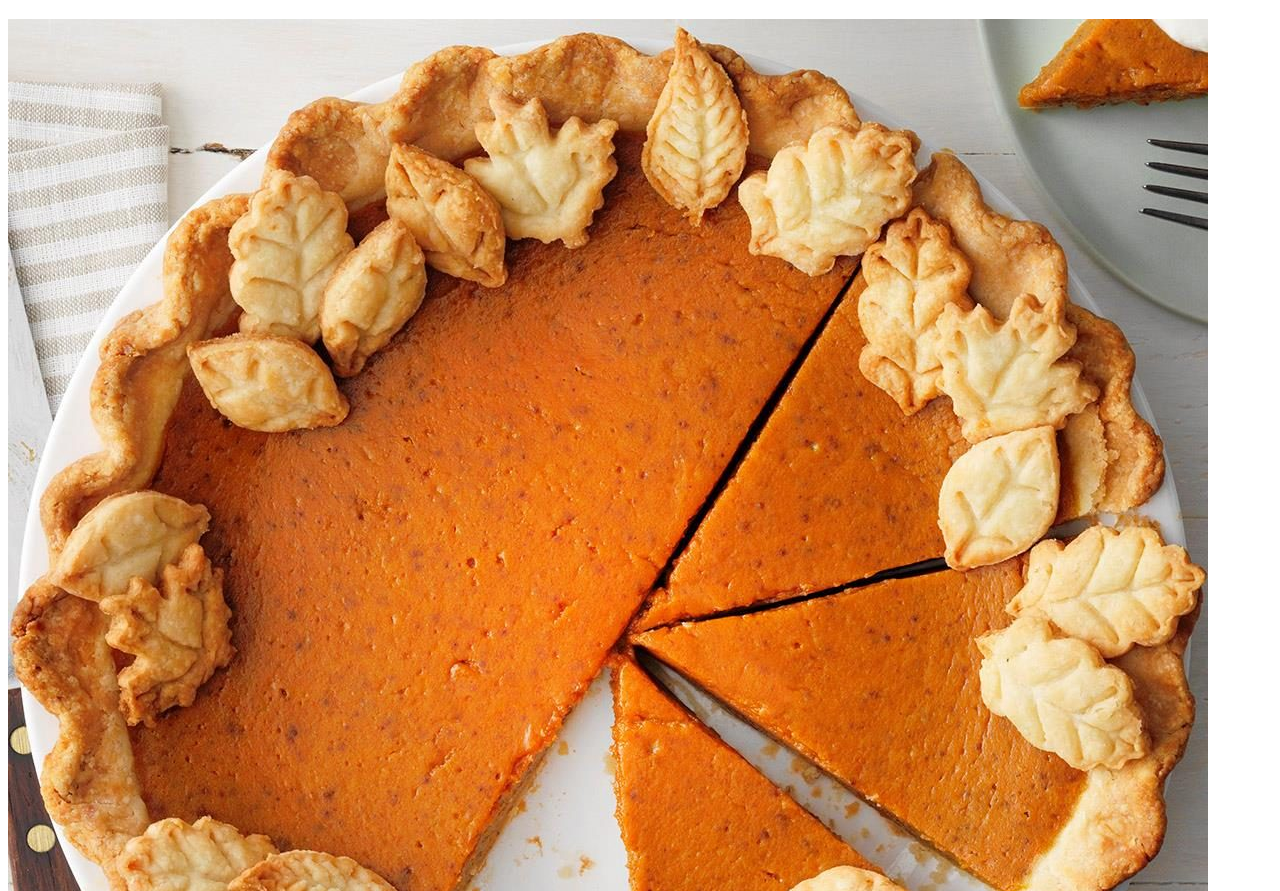
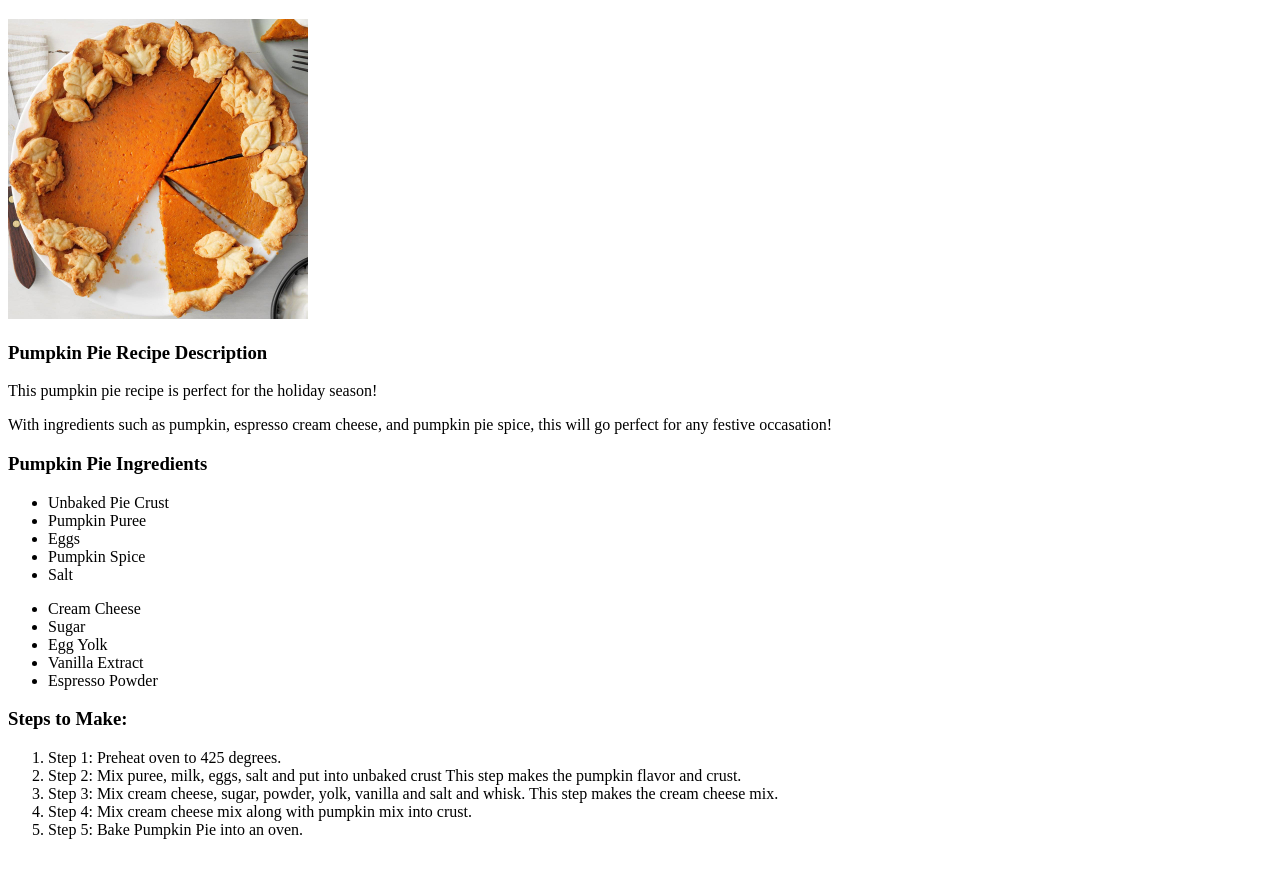
Before and after one commit to khairullah7/odin-recipes, a plain HTML site: page thanskgiving.html in a window 1280 px wide. Shown: the part 61-952 px from the top of the page. After the commit the page ends 916 px from the top, so only its background shows below. Drawn offline with Linux system fonts and the light colour scheme.

Commit message:
Added additional info to thanksgiving page

```diff
--- a/thanskgiving.html
+++ b/thanskgiving.html
@@ -6,6 +6,42 @@
   </head>
   <body>
     <h1>Pumpkin Pie</h1>
-    <img src="img/pumpkinpie.jpeg" alt="Pumpkin Pie Picture">
+    <img src="img/pumpkinpie.jpeg" alt="Pumpkin Pie Picture" height="300" width="300">
+
+    <h3>Pumpkin Pie Recipe Description</h3>
+    <p>This pumpkin pie recipe is perfect for the holiday season!</p>
+    <p>With ingredients such as pumpkin, espresso cream cheese, and pumpkin pie
+    spice, this will go perfect for any festive occasation! </p>
+
+    <h3>Pumpkin Pie Ingredients</h3>
+    <ul>
+      <li>Unbaked Pie Crust</li>
+      <li>Pumpkin Puree</li>
+      <li>Eggs</li>
+      <li>Pumpkin Spice</li>
+      <li>Salt</li>
+    </ul>
+
+    <ul>
+      <li>Cream Cheese</li>
+      <li>Sugar</li>
+      <li>Egg Yolk</li>
+      <li>Vanilla Extract</li>
+      <li>Espresso Powder</li>
+    </ul>
+
+    <h3>Steps to Make:</h3>
+    <ol>
+      <li>Step 1: Preheat oven to 425 degrees.</li>
+      <li>Step 2: Mix puree, milk, eggs, salt and put into unbaked crust
+      This step makes the pumpkin flavor and crust.
+      </li>
+      <li>Step 3: Mix cream cheese, sugar, powder, yolk, vanilla and salt and whisk.
+      This step makes the cream cheese mix.
+      </li>
+      <li>Step 4: Mix cream cheese mix along with pumpkin mix into crust.</li>
+      <li>Step 5: Bake Pumpkin Pie into an oven.</li>
+    </ol>
+
   </body>
 </html>
```
